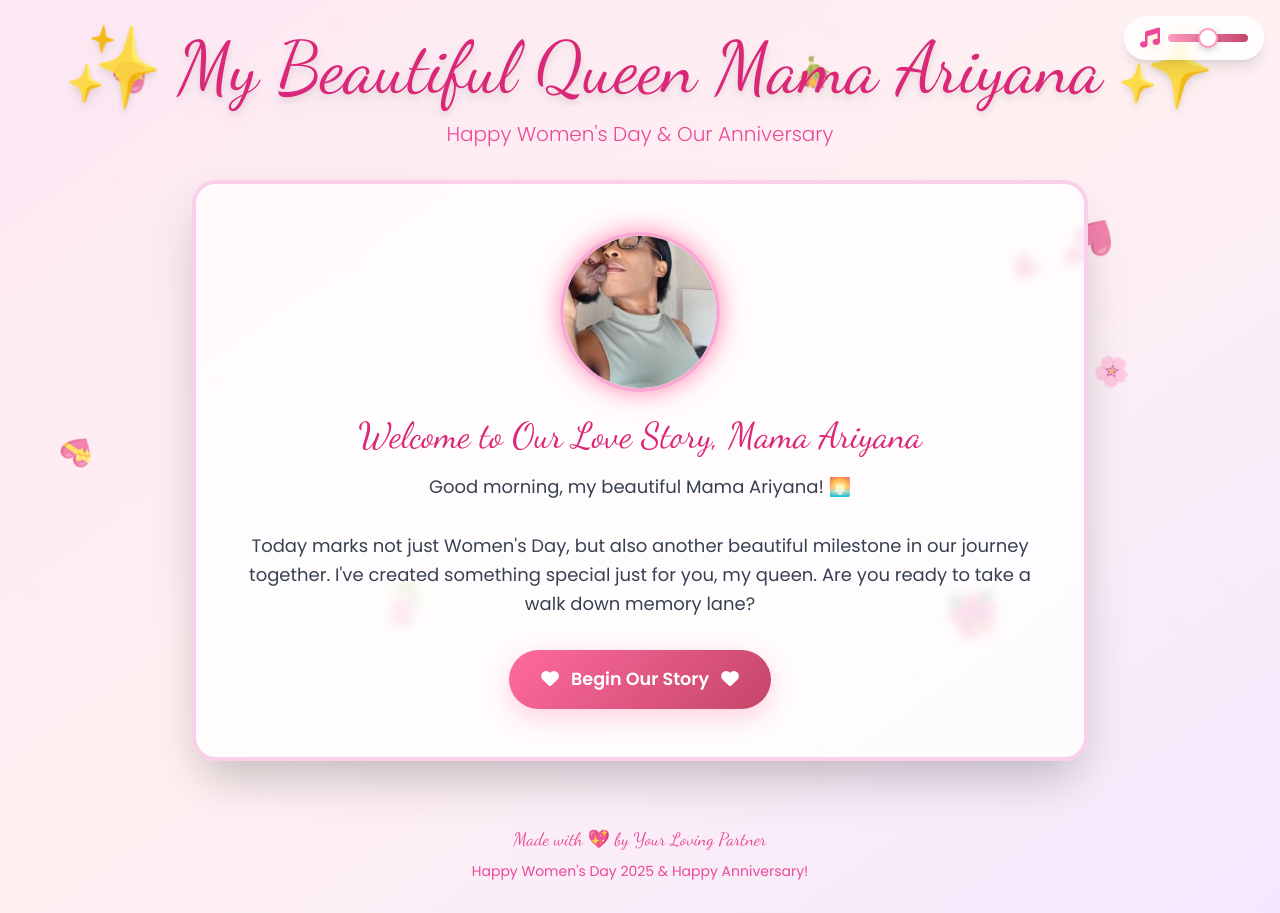
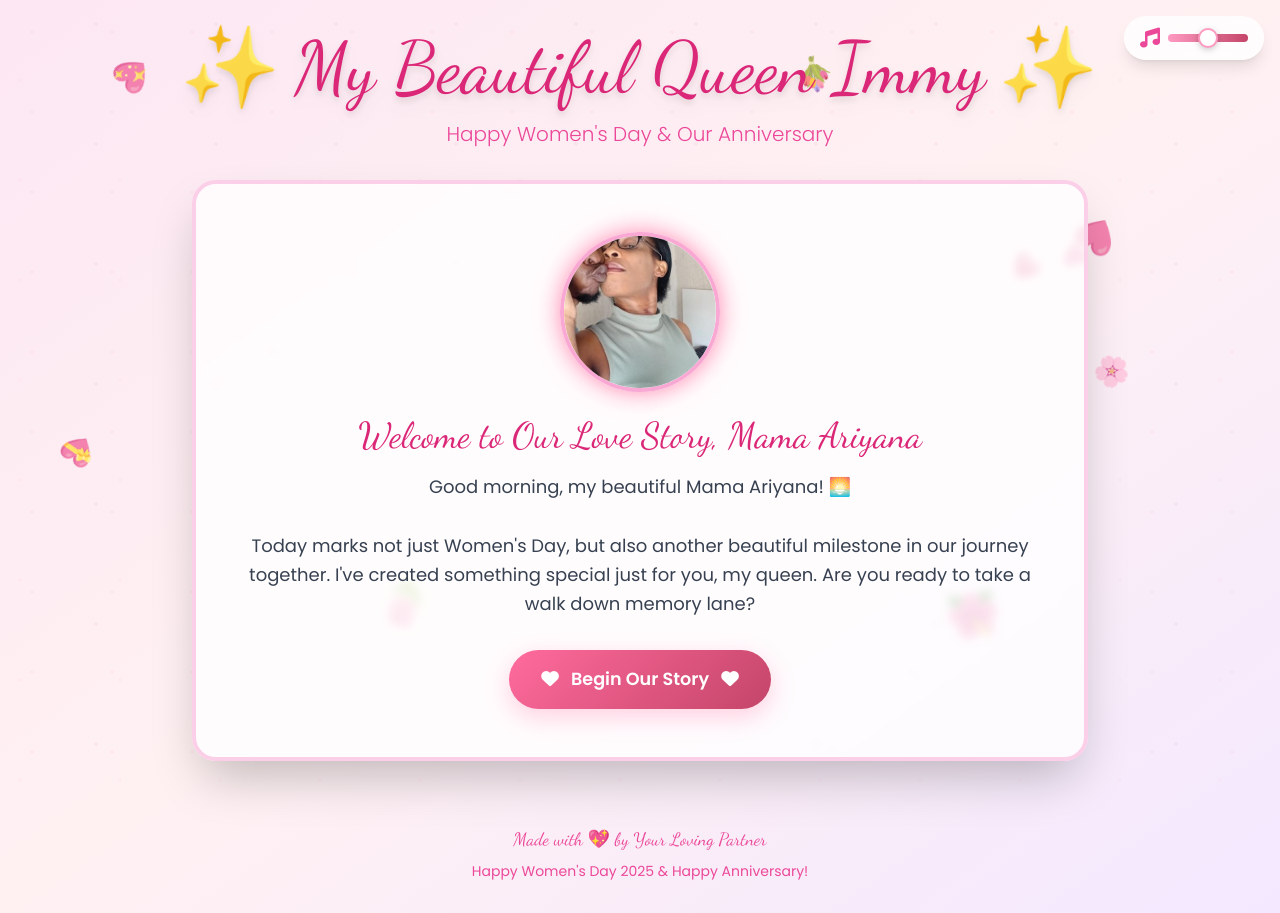
Before and after one commit to Sandile-X/women, a plain HTML site: page index.html in a window 1280 px wide. Drawn offline with nearby package versions, Linux system fonts and the light colour scheme.

Commit message:
index.html

```diff
--- a/index.html
+++ b/index.html
@@ -70,7 +70,7 @@
         <div class="text-center mb-8">
             <h1 class="font-cursive text-5xl md:text-7xl text-pink-600 mb-4 drop-shadow-lg">
                 <span class="sparkle">✨</span>
-                My Beautiful Queen Mama Ariyana
+                My Beautiful Queen Immy
                 <span class="sparkle">✨</span>
             </h1>
             <p class="text-xl text-pink-500 font-sans font-light">Happy Women's Day & Our Anniversary</p>
@@ -166,4 +166,5 @@
     <!-- JavaScript -->
     <script src="script.js"></script>
 </body>
+
 </html>
```
